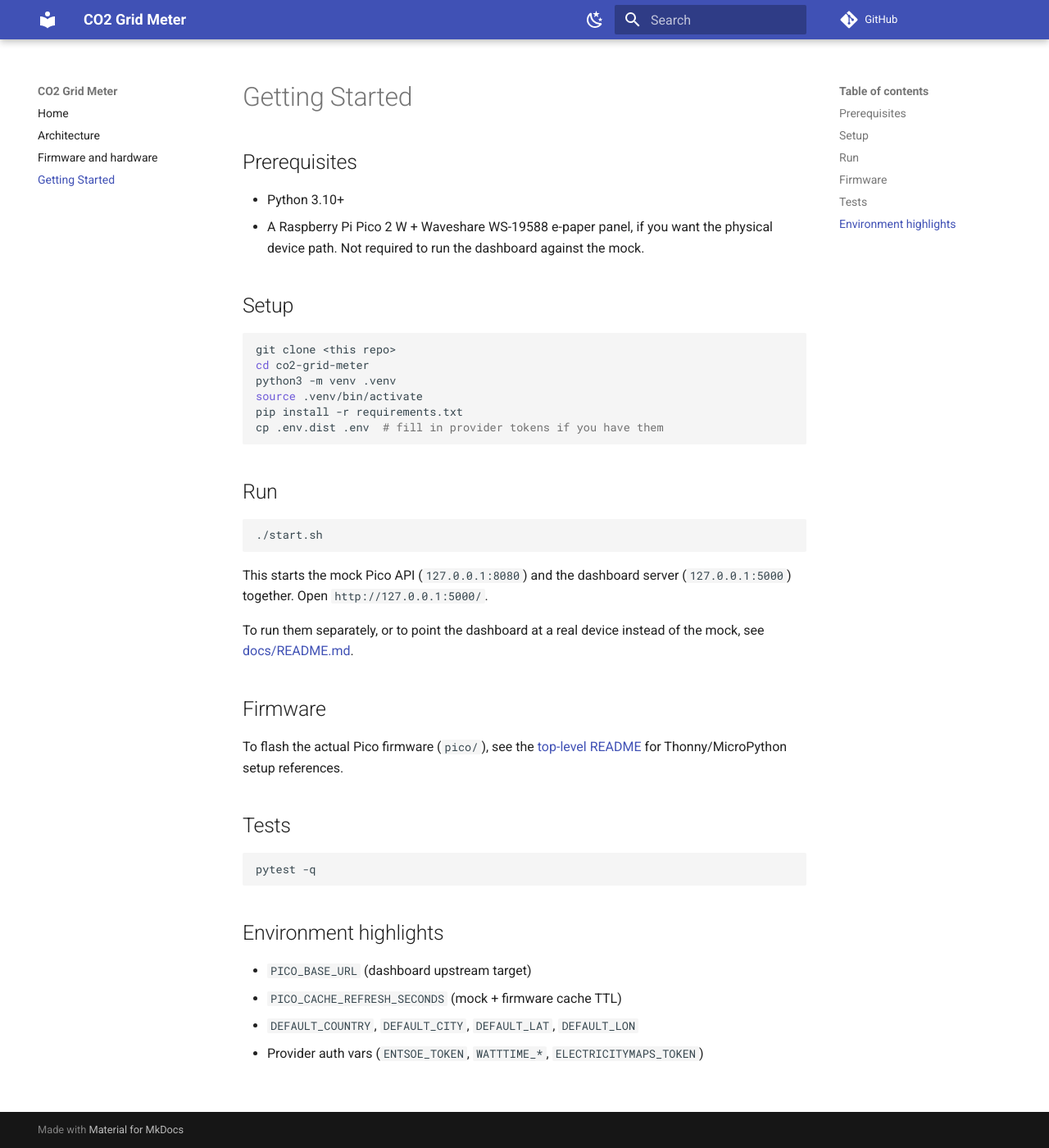
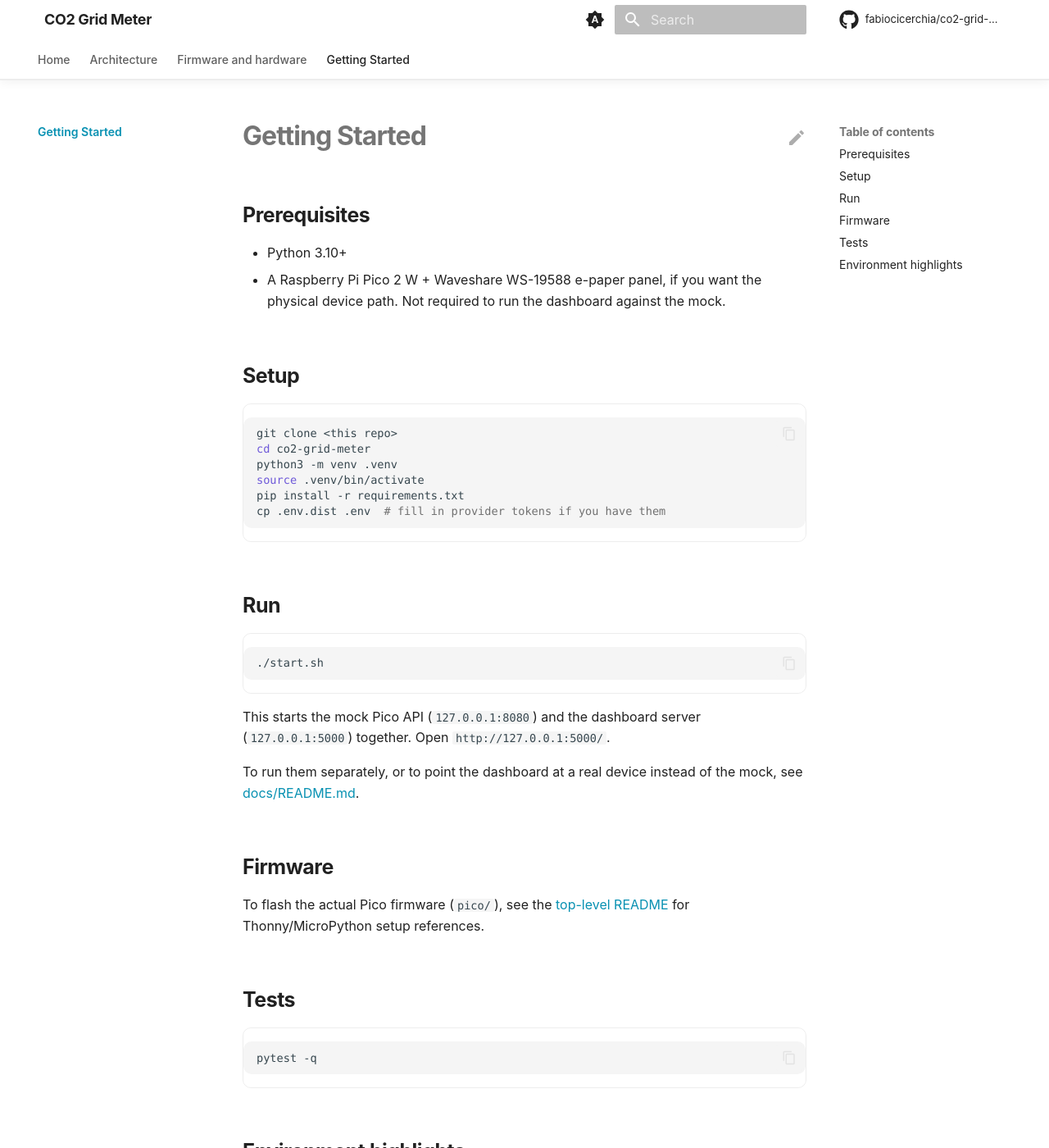
Before and after one commit to fabiocicerchia/co2-grid-meter, an MkDocs documentation site: the page built from docs/getting-started.md, in a window 1280 px wide and 1400 px high. Shown: the whole window at 82% size. Built offline with MkDocs 1.6.1 and Material for MkDocs 9.7.7, drawn with Linux system fonts in a browser that asks for light colours; comment, search, counter and statistics services are not loaded; some of the changed text lies outside the part shown.

Commit message:
feat(docs): build the docs site in Actions and drop Read the Docs (#62)
* feat(docs): build the docs site in Actions and drop Read the Docs

This repo's mkdocs.yml has never been rendered: Pages serves main/docs as
a folder, so the site is docs/index.html plus raw markdown, and the doc
pages come back as text/markdown rather than a rendered site.

docs.yml builds it with `mkdocs build --strict` on the pinned toolchain and
deploys the artifact to Pages. The splash is copied to the artifact root,
where the repo homepage and README badges already point, and the rendered
site publishes under /docs/ — so no existing URL breaks.

mkdocs.yml takes the shared Material template but keeps this repo's own nav.
docs/requirements.txt pins the toolchain, git-revision-date-localized
included: the config loads it and the strict build aborts without it.
check-yaml skips mkdocs.yml, whose Material tags safe_load cannot parse.

The strict build also found links the raw-markdown site was hiding:
../README.md was never a valid relative target (the README is not inside
docs/), and several links pointed at files outside the docs tree. Fixed
in: docs/getting-started.md.

Co-Authored-By: Claude Opus 5 (1M context) <noreply@anthropic.com>
Claude-Session: https://claude.ai/code/session_01F5By8zzZMak7tqZGraixSJ

* feat(docs): link the splash to the rendered site and its palette

The splash predates /docs/ existing: it defined its own --accent pair next to
a second copy in docs/stylesheets/extra.css, and sent "Full docs" to the
GitHub README because there was no rendered site to send it to.

docs/index.html now links docs/stylesheets/extra.css — the path is relative to
the deployed layout, splash at / and docs at /docs/ — so the stylesheet holds
the only copy of the palette and the two cannot drift. This repo's cluster
pair moved there from the splash. "Full docs" points at docs/.

Material substitutes a generic book icon when theme.logo is unset, which it is
here, so the stand-in is hidden rather than shipped as the brand. The
mkdocs.yml comments describing the Read the Docs build are gone with the build
itself, and site/ is ignored so a local `mkdocs build` leaves nothing behind.

Co-Authored-By: Claude Opus 5 (1M context) <noreply@anthropic.com>
Claude-Session: https://claude.ai/code/session_011KGz6YbUgryVge5dg7dxXd

---------

Co-authored-by: Claude Opus 5 (1M context) <noreply@anthropic.com>

```diff
--- a/.pre-commit-config.yaml
+++ b/.pre-commit-config.yaml
@@ -22,7 +22,7 @@ repos:
         # templates rather than YAML — the parser cannot read either as-is. The
         # exclude is path-relative so it catches chart/ and charts/<name>/ alike.
         args: [--allow-multiple-documents]
-        exclude: (^|/)templates/
+        exclude: (^|/)templates/|^mkdocs\.yml$
       - id: check-json
       - id: check-toml
       # Python only (types: [python]) — a no-op in a repo with no .py files, so
--- a/docs/getting-started.md
+++ b/docs/getting-started.md
@@ -31,7 +31,7 @@ the mock, see [docs/README.md](README.md).
 
 ## Firmware
 
-To flash the actual Pico firmware (`pico/`), see the [top-level README](../README.md#firmware-setup-references)
+To flash the actual Pico firmware (`pico/`), see the [top-level README](README.md#firmware-setup-references)
 for Thonny/MicroPython setup references.
 
 ## Tests
--- /dev/null
+++ b/docs/stylesheets/extra.css
@@ -0,0 +1,240 @@
+/*
+ * co2-grid-meter — premium documentation theme for MkDocs Material.
+ * System typography, gradient accents, soft depth, icon-driven feature cards.
+ * Nothing here loads over the network: no CDN, no web font, no analytics.
+ *
+ * ── The one thing you change ──────────────────────────────────────────────
+ * The accent pair below, and nothing else. It is the only copy of the palette:
+ * docs/index.html links this file, so the splash and the rendered docs cannot
+ * drift apart. Pick the colour of the cluster the project belongs to so they
+ * read as one family — don't pick from taste:
+ *
+ *   platform / Kubernetes    #38bdf8  #3b82f6   (blue)
+ *   security / supply chain  #fb923c  #ef4444   (orange-red)
+ *   CLI utilities            #22d3ee  #6366f1   (cyan-indigo)   ← default
+ *   GreenOps                 #34d399  #059669   (green)
+ *
+ * A project may take its own pair when the colour carries meaning (gandalf is
+ * purple, dark-canary amber, offline teal).
+ */
+
+:root {
+  /* The palette, read by both the docs and the splash. The roles below split
+     them for legibility: --accent-2 carries chrome and links, where the
+     contrast is against white, --accent is the interactive one, and the hero
+     and buttons blend the two. */
+  --accent: #22d3ee;
+  --accent-2: #0891b2;
+
+  --md-primary-fg-color: var(--accent-2);
+  --md-primary-fg-color--light: var(--accent-2);
+  --md-primary-fg-color--dark: var(--accent-2);
+  --md-accent-fg-color: var(--accent);
+
+  /* System stack — matches docs/index.html and needs no download. */
+  --md-text-font-family: -apple-system, BlinkMacSystemFont, "Segoe UI", Roboto,
+    Helvetica, Arial, sans-serif;
+  --md-code-font-family: ui-monospace, SFMono-Regular, "SF Mono", Menlo, Monaco,
+    Consolas, "Liberation Mono", monospace;
+}
+
+/* Keep the header/links legible on the custom primary in both schemes. */
+[data-md-color-primary="custom"] {
+  --md-primary-bg-color: #ffffff;
+  --md-typeset-a-color: var(--accent-2); /* indigo — readable on white */
+}
+[data-md-color-scheme="slate"] {
+  --md-typeset-a-color: var(--accent); /* cyan — readable on the dark ground */
+  --md-default-bg-color: #0b0f1a;
+  --md-default-bg-color--light: #0d1220;
+}
+[data-md-color-scheme="slate"] .md-header,
+[data-md-color-scheme="slate"] .md-tabs {
+  background-color: #0b0f1a;
+}
+
+/* === Header: translucent, blurred, hairline divider ====================== */
+
+.md-header {
+  background-color: var(--md-default-bg-color);
+  color: var(--md-default-fg-color);
+  box-shadow: none;
+  border-bottom: 1px solid var(--md-default-fg-color--lightest);
+  backdrop-filter: saturate(180%) blur(20px);
+  -webkit-backdrop-filter: saturate(180%) blur(20px);
+}
+.md-header[data-md-state="shadow"],
+.md-header--shadow {
+  box-shadow: 0 2px 12px rgba(0, 0, 0, 0.06);
+}
+.md-header__title {
+  font-weight: 700;
+  letter-spacing: -0.02em;
+}
+.md-tabs {
+  background-color: var(--md-default-bg-color);
+  color: var(--md-default-fg-color);
+  border-bottom: 1px solid var(--md-default-fg-color--lightest);
+}
+.md-tabs__link {
+  opacity: 0.72;
+  font-weight: 500;
+}
+.md-tabs__link:hover,
+.md-tabs__link--active {
+  opacity: 1;
+}
+
+/* === Typography ========================================================== */
+
+.md-typeset {
+  font-feature-settings: "kern", "liga";
+}
+.md-typeset h1 {
+  font-weight: 700;
+  letter-spacing: -0.03em;
+  line-height: 1.15;
+}
+.md-typeset h2 {
+  font-weight: 650;
+  letter-spacing: -0.02em;
+  margin-top: 2.4em;
+}
+.md-typeset h3 {
+  font-weight: 600;
+  letter-spacing: -0.01em;
+}
+
+/* Rounded, bordered code blocks — softer than the default flush edges. */
+.md-typeset pre > code,
+.md-typeset .highlight > pre {
+  border-radius: 10px;
+}
+.md-typeset .highlight {
+  border-radius: 10px;
+  border: 1px solid var(--md-default-fg-color--lightest);
+}
+
+/* Tables read as cards and scroll on narrow screens instead of clipping. */
+.md-typeset table:not([class]) {
+  border-radius: 10px;
+  border: 1px solid var(--md-default-fg-color--lightest);
+  overflow: hidden;
+  font-size: 0.78rem;
+}
+.md-typeset table:not([class]) th {
+  font-weight: 600;
+  text-transform: uppercase;
+  letter-spacing: 0.04em;
+  font-size: 0.68rem;
+}
+
+/* === Buttons ============================================================= */
+
+.md-typeset .md-button {
+  border-radius: 980px;
+  font-weight: 600;
+  padding: 0.5em 1.4em;
+  transition: transform 0.25s cubic-bezier(0.25, 0.1, 0.25, 1),
+    box-shadow 0.25s ease;
+}
+.md-typeset .md-button--primary {
+  background: linear-gradient(135deg, var(--accent), var(--accent-2));
+  border: none;
+  color: #fff;
+}
+.md-typeset .md-button:hover {
+  transform: translateY(-1px) scale(1.02);
+  box-shadow: 0 6px 24px rgba(99, 102, 241, 0.3);
+}
+
+/* === Home hero =========================================================== */
+/* Rendered from a <div class="hero"> block in docs/README.md. */
+
+.md-typeset .hero {
+  text-align: center;
+  padding: 3.5rem 1rem 1rem;
+}
+.md-typeset .hero h1 {
+  font-size: 3rem;
+  margin: 0 0 0.4rem;
+  background: linear-gradient(135deg, var(--accent), var(--accent-2));
+  -webkit-background-clip: text;
+  background-clip: text;
+  -webkit-text-fill-color: transparent;
+  color: transparent;
+}
+.md-typeset .hero .hero-tagline {
+  font-size: 1.3rem;
+  font-weight: 500;
+  color: var(--md-default-fg-color--light);
+  max-width: 42rem;
+  margin: 0 auto 1.6rem;
+  line-height: 1.4;
+}
+.md-typeset .hero .md-button + .md-button {
+  margin-left: 0.5rem;
+}
+
+/* === Feature cards ======================================================= */
+/* Material's `<div class="grid cards">` list syntax, given depth + hover. */
+
+.md-typeset .grid.cards > ul > li,
+.md-typeset .grid > .card {
+  border-radius: 16px;
+  border: 1px solid var(--md-default-fg-color--lightest);
+  padding: 1.4rem;
+  transition: transform 0.3s cubic-bezier(0.25, 0.1, 0.25, 1),
+    box-shadow 0.3s ease, border-color 0.3s ease;
+}
+.md-typeset .grid.cards > ul > li:hover,
+.md-typeset .grid > .card:hover {
+  transform: translateY(-3px);
+  border-color: color-mix(in srgb, var(--accent) 40%, transparent);
+  box-shadow: 0 10px 34px rgba(0, 0, 0, 0.08);
+}
+[data-md-color-scheme="slate"] .md-typeset .grid.cards > ul > li:hover {
+  box-shadow: 0 10px 34px rgba(0, 0, 0, 0.5);
+}
+.md-typeset .grid.cards > ul > li > hr {
+  margin: 0.8rem 0;
+}
+.md-typeset .grid.cards .twemoji,
+.md-typeset .grid.cards svg {
+  color: var(--accent);
+}
+
+/* === Sidebar / nav ======================================================= */
+
+.md-nav__title {
+  font-weight: 700;
+  letter-spacing: -0.01em;
+}
+.md-nav__link--active {
+  font-weight: 600;
+}
+
+/* === Footer ============================================================== */
+
+.md-footer-meta {
+  background-color: var(--md-default-bg-color);
+  border-top: 1px solid var(--md-default-fg-color--lightest);
+}
+.md-footer-meta .md-footer-copyright,
+.md-footer-meta .md-footer__link {
+  color: var(--md-default-fg-color--light);
+}
+
+html {
+  scroll-behavior: smooth;
+}
+
+/* === Logo ================================================================ */
+/* Material substitutes a generic book icon when `theme.logo` is unset. This
+   repo has no logo, so hide the stand-in rather than ship someone else's glyph
+   as the brand. Delete this block when a real logo lands in mkdocs.yml. */
+
+.md-header__button.md-logo,
+.md-nav__title .md-nav__button.md-logo {
+  display: none;
+}
--- a/mkdocs.yml
+++ b/mkdocs.yml
@@ -1,22 +1,131 @@
+# CO2 Grid Meter docs — MkDocs Material, styled to feel like a product site
+# (premium hero, feature cards, nav tabs, dark/light, local search, edit links)
+# while staying on the portfolio's standard tooling. See docs/stylesheets/extra.css
+# for the look; the accent palette lives there and is the only thing you swap.
 site_name: CO2 Grid Meter
 site_description: Carbon-intensity tracker for a Pico W + e-ink display.
+site_url: https://fabiocicerchia.github.io/co2-grid-meter/docs/
 repo_url: https://github.com/fabiocicerchia/co2-grid-meter
+repo_name: fabiocicerchia/co2-grid-meter
+edit_uri: edit/main/docs/
+copyright: Copyright &copy; 2026 Fabio Cicerchia
 docs_dir: docs
+
+# docs/index.html is the standalone GitHub Pages splash, not a docs page. Keep
+# it out of the MkDocs render so the site home (README.md) maps to index.html
+# without a collision. GitHub Pages serves the raw file at the site root.
+exclude_docs: |
+  index.html
+  requirements.txt
 
 theme:
   name: material
+  # No web fonts: these docs avoid external requests (privacy, offline docs,
+  # reproducible builds). A system font stack is set in extra.css instead.
+  font: false
+  language: en
   palette:
-    - scheme: default
-      toggle: { icon: material/weather-night, name: Dark mode }
-    - scheme: slate
-      toggle: { icon: material/weather-sunny, name: Light mode }
+    # Follows the OS by default, with a manual toggle. `primary`/`accent: custom`
+    # hand the colours to extra.css so both schemes share one palette.
+    - media: "(prefers-color-scheme)"
+      primary: custom
+      accent: custom
+      toggle:
+        icon: material/brightness-auto
+        name: Switch to light mode
+    - media: "(prefers-color-scheme: light)"
+      scheme: default
+      primary: custom
+      accent: custom
+      toggle:
+        icon: material/weather-night
+        name: Switch to dark mode
+    - media: "(prefers-color-scheme: dark)"
+      scheme: slate
+      primary: custom
+      accent: custom
+      toggle:
+        icon: material/weather-sunny
+        name: Switch to system preference
+  features:
+    - navigation.tabs
+    - navigation.tabs.sticky
+    - navigation.sections
+    - navigation.top
+    - navigation.tracking
+    - navigation.indexes
+    - toc.follow
+    - search.suggest
+    - search.highlight
+    - search.share
+    - content.code.copy
+    - content.code.annotate
+    - content.action.edit
+    - content.tooltips
+  icon:
+    repo: fontawesome/brands/github
+    edit: material/pencil
 
+extra_css:
+  - stylesheets/extra.css
+
+extra:
+  # `generator: false` drops the "Made with Material for MkDocs" line; keep it
+  # if you'd rather credit the theme.
+  generator: false
+  social:
+    - icon: fontawesome/brands/github
+      link: https://github.com/fabiocicerchia/co2-grid-meter
+
+# Only the search plugin ships with MkDocs itself. Anything else (social cards,
+# minify, git-revision-date) is a pip add — wire it into docs/requirements.txt
+# too, or `mkdocs build --strict` aborts on the missing plugin.
+plugins:
+  - search
+  - git-revision-date-localized:
+      enable_creation_date: true
+      # Fall back to the build date rather than failing when a file has no
+      # history yet — a new page, or a clone the workflow shallowed.
+      fallback_to_build_date: true
+      type: date
+  # Note: Material's `social` plugin is deliberately NOT enabled — it downloads
+  # a font from fonts.google.com at build time, which breaks this repo's
+  # no-external-requests / reproducible-build stance. Add Open Graph images by
+  # hand if you want them.
+
+markdown_extensions:
+  - abbr
+  - admonition
+  - attr_list
+  - def_list
+  - footnotes
+  - md_in_html
+  - tables
+  - toc:
+      permalink: true
+  - pymdownx.details
+  - pymdownx.superfences
+  - pymdownx.highlight:
+      anchor_linenums: true
+      line_spans: __span
+      pygments_lang_class: true
+  - pymdownx.inlinehilite
+  - pymdownx.snippets:
+      # `.` is the repo root (where mkdocs runs), so docs/changelog.md can embed
+      # the root CHANGELOG.md with `--8<-- "CHANGELOG.md"`.
+      base_path: ["."]
+      check_paths: true
+  - pymdownx.tabbed:
+      alternate_style: true
+  - pymdownx.tasklist:
+      custom_checkbox: true
+  - pymdownx.emoji:
+      emoji_index: !!python/name:material.extensions.emoji.twemoji
+      emoji_generator: !!python/name:material.extensions.emoji.to_svg
+
+# Top-level entries become tabs (theme feature navigation.tabs).
 nav:
   - Home: README.md
   - Architecture: architecture.md
   - Firmware and hardware: firmware.md
   - Getting Started: getting-started.md
-
-markdown_extensions:
-  - admonition
-  - pymdownx.superfences
```
Also changed, not shown: docs/index.html (+9 -6 lines), docs/requirements.txt (added, +10 -0 lines), 2 other files.
